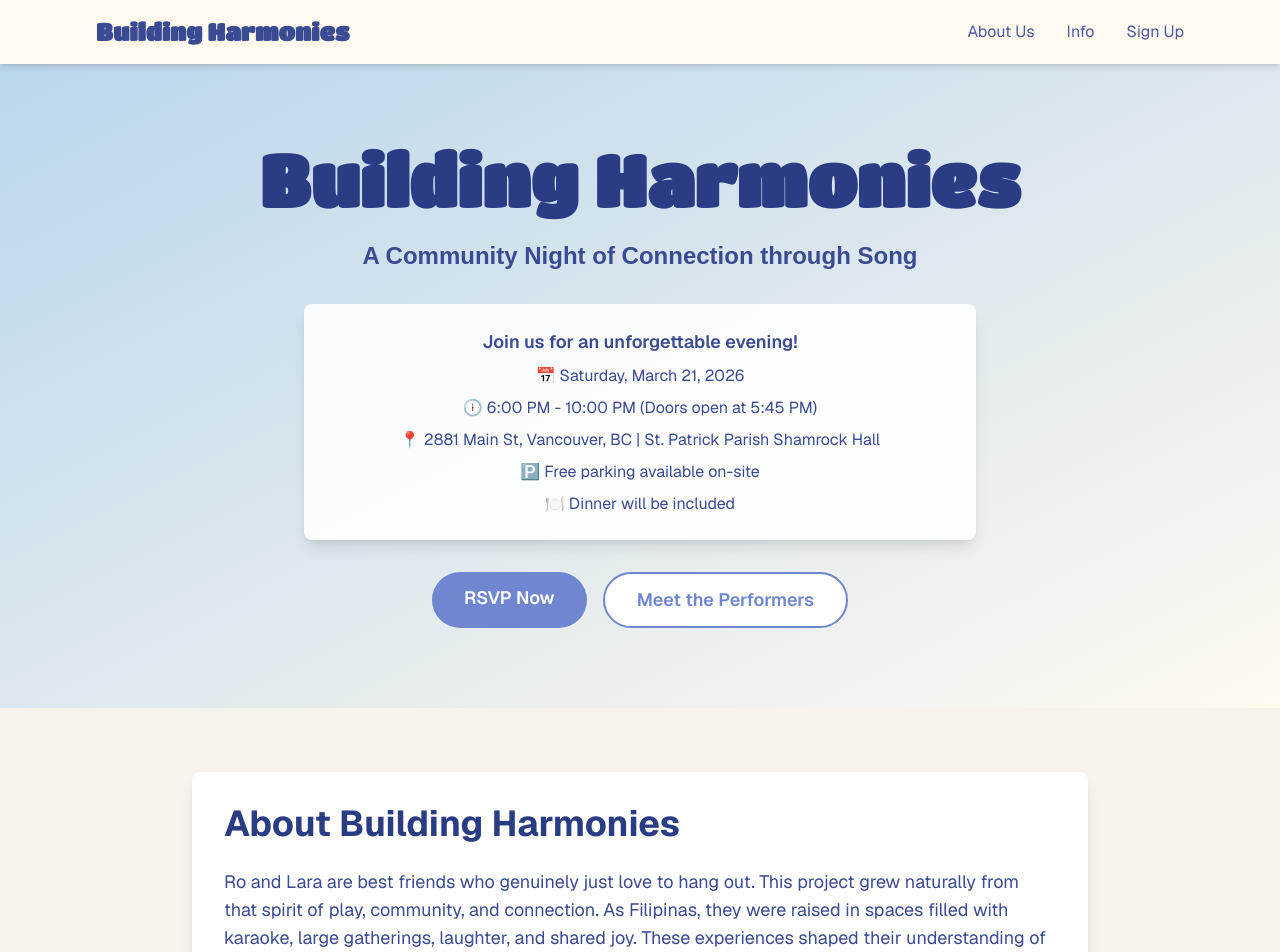
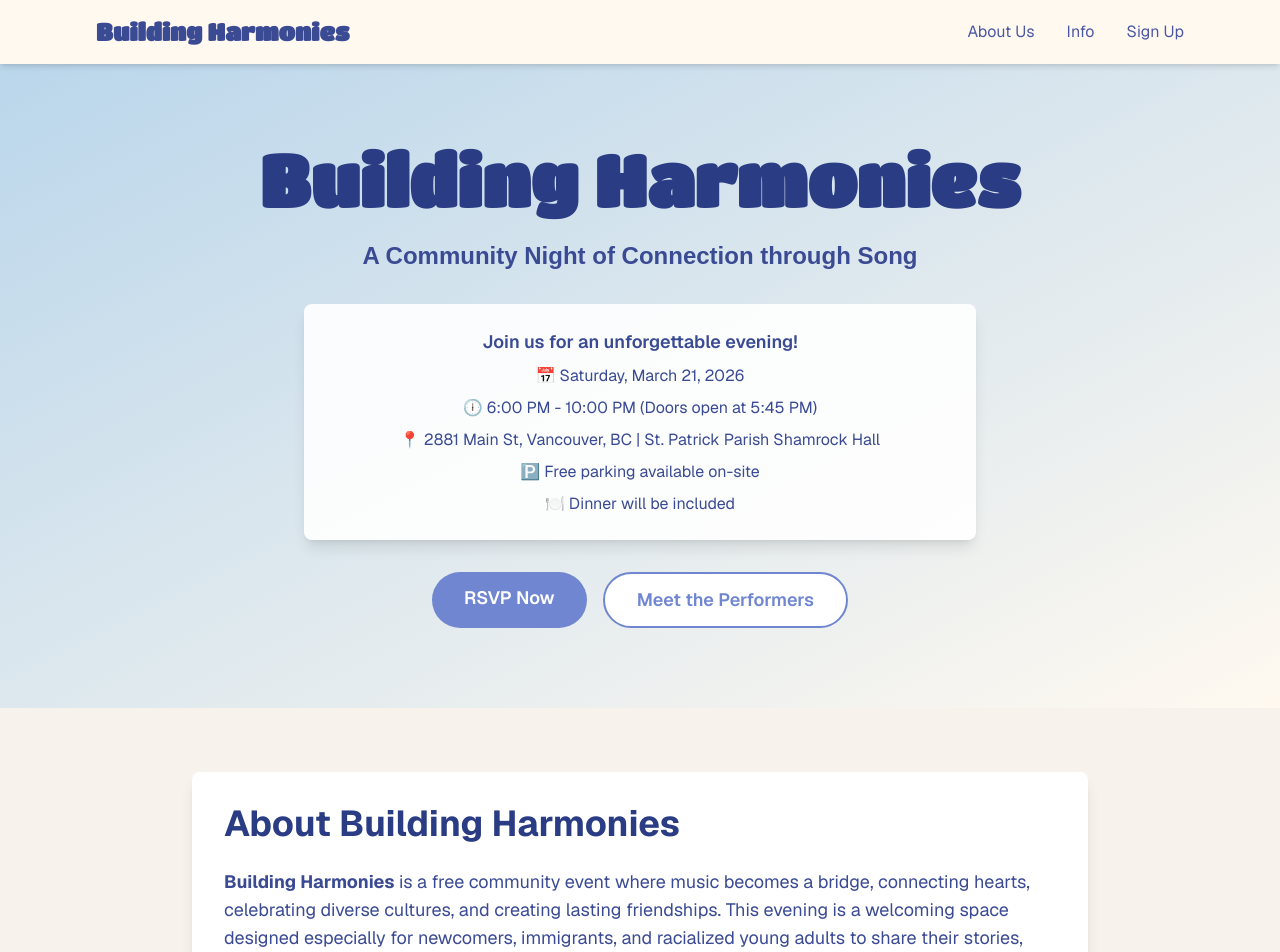
Before and after one commit to RaymoZou/buildingharmonies, a Next.js app: page / in a window 1280 px wide. Shown: the top 952 px of the page. Built offline with nearby package versions, Linux system fonts and the light colour scheme; a web font is replaced by a local one.

Commit message:
Add summary

```diff
--- a/src/app/page.tsx
+++ b/src/app/page.tsx
@@ -151,11 +151,13 @@ export default function Home() {
                         <h1 className="text-4xl font-bold text-[#2A3C83] mb-6">About Building Harmonies</h1>
                         <div className="prose prose-blue max-w-none">
                             <p className="text-lg text-[#3A4A93] mb-6">
-                                Ro and Lara are best friends who genuinely just love to hang out. This project grew naturally from that spirit of play,
-                                community, and connection. As Filipinas, they were raised in spaces filled with karaoke, large gatherings, laughter, and
-                                shared joy. These experiences shaped their understanding of togetherness and belonging.This project is both a homage to their
-                                Filipino roots and an offering to immigrant and racialized young adults. It creates space for connection, shared experiences,
-                                and the building of harmony through community and song.
+                                <b>Building Harmonies</b> is a free community event where music becomes a bridge, connecting hearts, celebrating diverse cultures, and creating
+                                lasting friendships. This evening is a welcoming space designed especially for newcomers, immigrants, and racialized young adults to share their
+                                stories, honor their heritage, and discover the joy of belonging in a vibrant, inclusive community.
+                                <br/><br/>
+                                <b>What to Expect:</b> Experience the power of music as talented local artists share beautiful songs from diverse cultures and traditions.
+                                Connect with others during intermission and share a meal together. Through songs from around the world, we'll discover how our different
+                                voices can create something amazing together. Come as you are, and leave a part of something greater.
                             </p>
 
                             <h2 className="text-2xl font-semibold text-[#3A4A93] mt-8 mb-4">Our Mission</h2>
```
